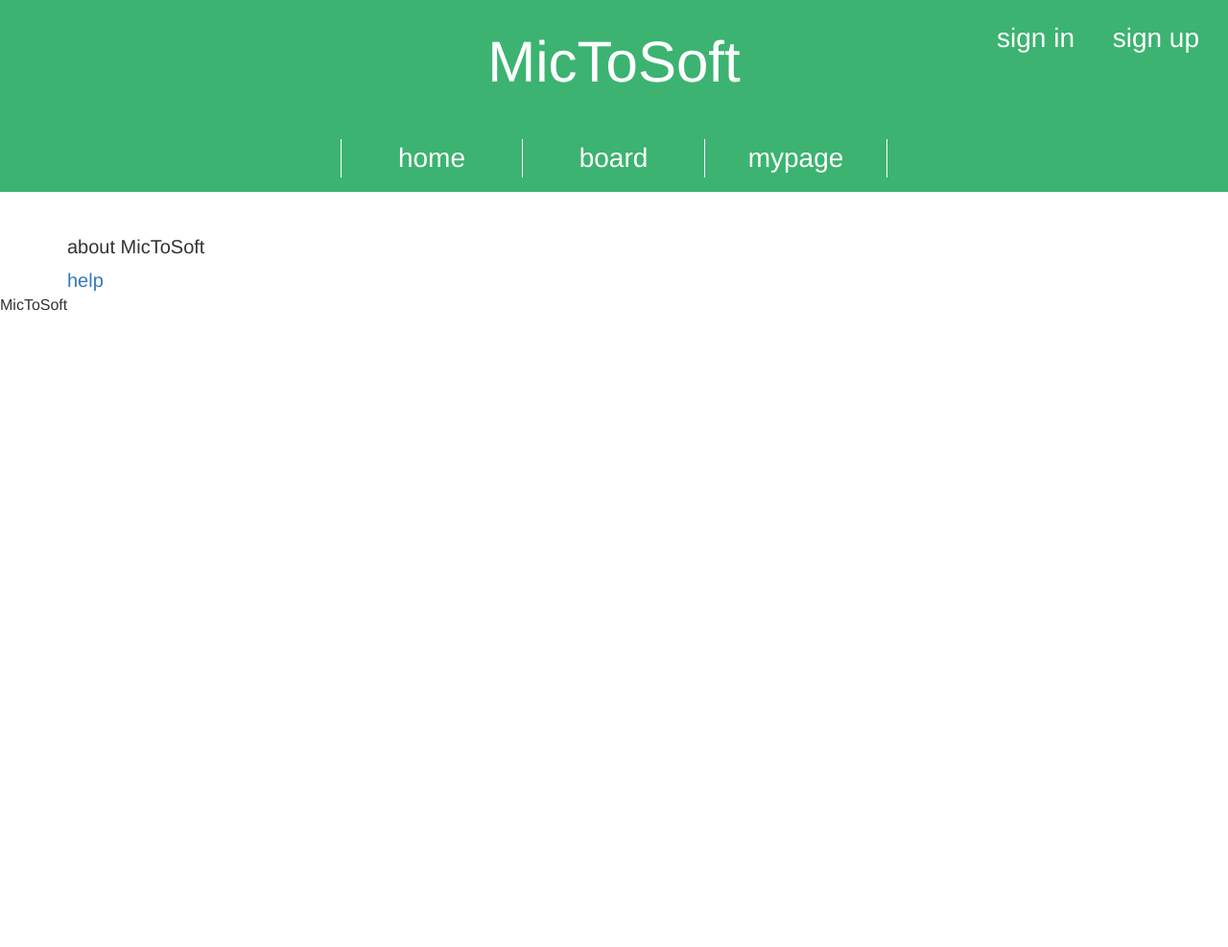
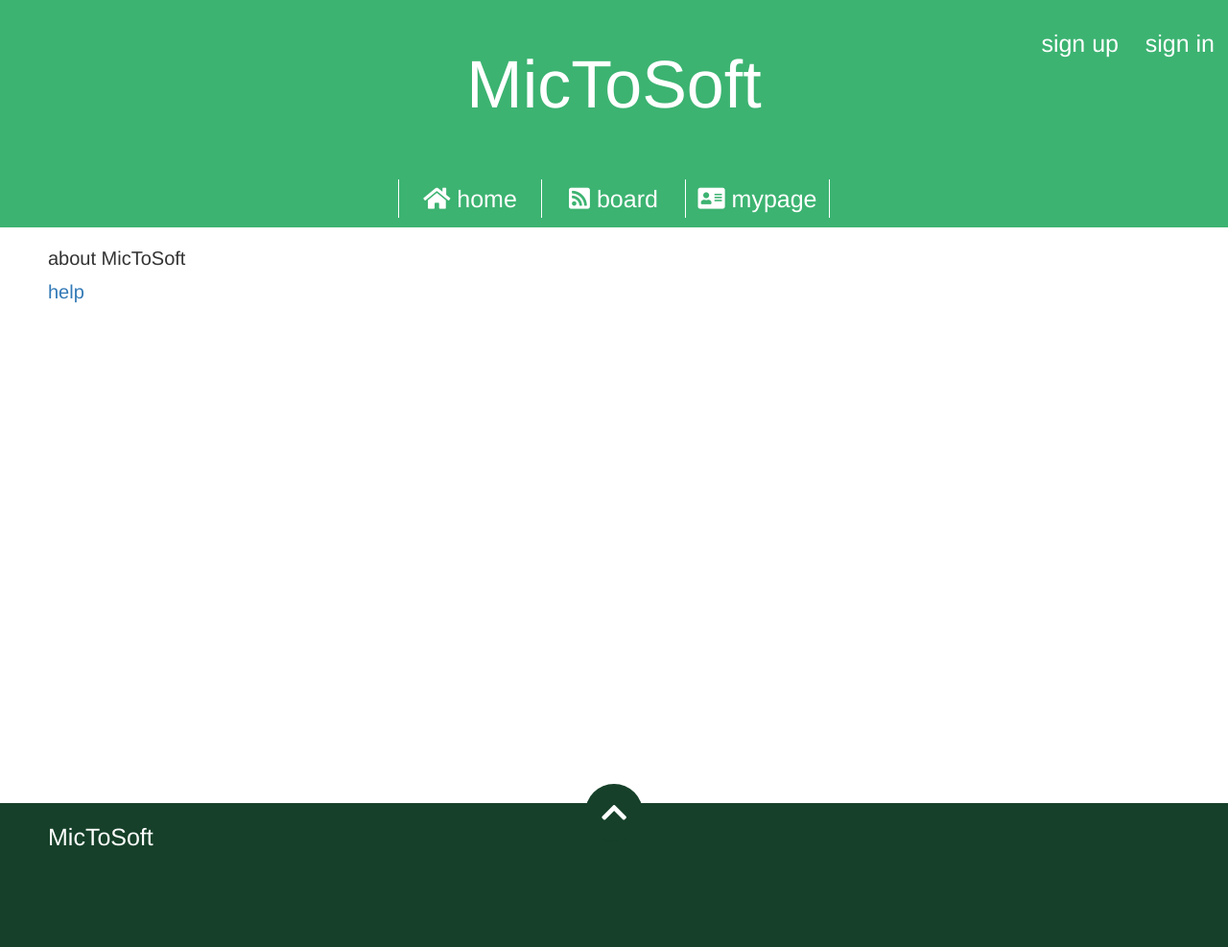
Before and after one commit to ssryu/MicToSoft, a Django app: page /about/ in a window 1280 px wide. Shown: the whole page at 96% size. Before the commit the page ends 324 px from the top, so only its background shows below. Run offline with Django 3.2, Linux system fonts and the light colour scheme; parts of the project's set-up code (start-up, migrations or seed data) failed here and were passed over; some libraries are stand-ins or nearby versions.

Commit message:
updateouterdesign

```diff
--- /dev/null
+++ b/mic_to_soft/classifier/static/css/scss/content/_footer.scss
@@ -0,0 +1,30 @@
+footer{
+    background-color: $sub-sub-color;
+    &>div{
+        min-height: 150px;
+        position: relative;
+        @include outer-base;
+    }
+    p{@include nav-text;}
+}
+
+
+.top-return{
+    background-color: $sub-sub-color;
+    position: absolute;
+    top: -20px;
+    left: 50%;
+    transform: translateX(-50%);
+    color: white;
+    text-align: center;
+    font-size: 30px;
+    i{line-height: 60px;}
+    height: 60px;
+    width: 60px;
+    border-radius: 100%;
+    transition: .5s;
+    &:hover{
+        top: -30px;
+        color: white;
+    }
+}
--- a/mic_to_soft/classifier/static/css/scss/content/_header.scss
+++ b/mic_to_soft/classifier/static/css/scss/content/_header.scss
@@ -1,90 +1,146 @@
 header{
-    background-color: c(3);
-    margin: 0;
-    position: relative;
-}
-
-
-.page-header{
-    @include outer-base;
-    border: none;
-
+    background-color: $main-color;
+    top: 0;
+    position: sticky;
+    @include desktop{
+        position: inherit;
+    }
     h1{
-        padding: 30px 0;
-        text-align: center;
-        & > a{
-            @include header-title;
+        @include header-title;
+        a, a:hover{
+            color: white;
             text-decoration: none;
         }
     }
-
-    h4{
-        position: absolute;
-        top: 20px;
-        right: 30px;
-        &:nth-child(3){right: 160px;}
-        a{
-            @include header-text;
-            text-decoration: none;
-        }
-        display: none;
-        @include desktop{display: inline;}
+    div{
+        position: relative;
+        @include outer-header;
     }
 }
 
 
-.top-menu{
-    list-style: none;
-    a{
-        @include header-text;
-        text-decoration: none;
-        text-align: center;
+
+
+#menu-trigger{
+    width: 40px;
+    height: 35px;
+    position: absolute;
+    right: 20px;
+    top: 50%;
+    transform: translateY(-50%);
+    &, span{
+        display: inline-block;
+        transition: all .4s;
+        box-sizing: border-box;
+        @include desktop{display: none;}
+    }
+    span{
+        position: absolute;
+        left: 0;
+        width: 100%;
+        height: 3px;
+        background-color: #fff;
+        border-radius: 4px;
+        &:nth-of-type(1){top: 0;}
+        &:nth-of-type(2){top: 16px;}
+        &:nth-of-type(3){bottom: 0;}
+    }
+    &.active{
+        span:nth-of-type(1){transform: translateY(16px) rotate(-45deg);}
+        span:nth-of-type(2){opacity: 0;}
+        span:nth-of-type(3){transform: translateY(-16px) rotate(45deg);}
+    }
+}
+
+
+
+
+
+#top-menu{
+    z-index: 2;
+    background-color: $sub-color;
+    position: fixed;
+    top: 0;
+    bottom: 0;
+    width: 220px;
+    overflow: scroll;
+    transition: .5s;
+    left: -500px;
+    &.active{left: 0;}
+    ul{@include outer-base;}
+    li>ul{padding-top: 0; width: 100%;box-sizing: border-box;}
+    a, p{
+        @include nav-text;
+        text-align: left;
         display: block;
-        min-width: 190px;
-        border-right: white 1px solid;
+        &+ul{padding-left: 20px;}
+        padding-left: 10px;
     }
-    li{
-        padding: 15px 0;
-        &:first-child>a{border-left: white 1px solid;}
+    a{border-bottom: white 1px solid;}
+    &>ul>li{margin-bottom: 25px;}
+
+
+    li:hover i{animation: 1.5s ease .0s infinite normal rotate_loop;}
+    @keyframes rotate_loop{
+        0%{transform: rotate(0deg);}
+        100%{transform: rotate(360deg);}
     }
-    ul{list-style: none;}
+
 
     @include desktop{
-        @include flex;
-        justify-content: center;
+        background-color: $main-color;
+        position: sticky;
+        bottom: initial;
+        overflow: initial;
+        width: auto;
+        &>ul>li{margin-bottom: 0;}
         li{
+            padding: 10px 0;
+            &:first-child{a,p{border-left: white 1px solid;}}
+            &:hover ul{
+                display: flex;
+                animation: .5s feedin;
+            }
+        }
+        a, p{
+            border: none;
+            text-align: center;
+            min-width: 150px;
+            padding-right: 10px;
+            border-right: white 1px solid;
+        }
+        ul{
+            @include flex;
+            justify-content: center;
+            padding: 0;
+            max-width: initial;
+            position: relative;
             ul{
-                @include flex;
-                justify-content: center;
-                background-color: c(4);
+                display: none;
+                background-color: $sub-color;
                 position: absolute;
                 top: 100%;
                 left: 0;
-                width: 100%;
-                display: none
+                right: 0;
+                padding: 0;
             }
-            @include hover{
-                & > ul{
-                    display: flex;
-                    animation: show .5s;
-                }
-            }
-            @keyframes show {
-                0% {display: flex;opacity: 0;}
-                100% {opacity: 1;}
+        }
+        @keyframes feedin{
+            0%{display: flex; opacity: 0;}
+            100%{opacity: 1;}
+        }
+        .signmenu{
+            position: absolute;
+            padding: 0;
+            top: -250%;
+            right: 10px;
+            &:nth-of-type(even){right: 110px;}
+            a{
+                padding: 4px;
+                min-width: 0;
+                line-height: normal;
+                border: none !important;
             }
         }
     }
-
-    @include rmedia(1){
-        position: fixed;
-        left: 0;
-        top: 0;
-        background-color: c(4);
-        height: 2000px;
-        padding: 40px;
-        a{text-align: left;}
-        ul > li{padding-left: 20px;}
-        display: none;
-    }
 }
--- a/mic_to_soft/classifier/static/css/scss/content/_main.scss
+++ b/mic_to_soft/classifier/static/css/scss/content/_main.scss
@@ -1,6 +1,5 @@
 main{
     @include outer-base;
-    //height: 5000px;
-    margin-top: 40px;
     @include main-text;
+    min-height: 600px;
 }
--- a/mic_to_soft/classifier/static/css/scss/utility/_other.scss
+++ b/mic_to_soft/classifier/static/css/scss/utility/_other.scss
@@ -77,8 +77,10 @@ $break-point: 769 481;
 
 // 色関係
 // 使用する色は全てここで管理する
-// 色を指定する時は全てc()を通す
-$c: white black #3CB371 #2B8051 #57FFA2 #164029 #4EE692;
+$main-color: #3CB371;
+$sub-color: #2B8051;
+$sub-sub-color: #164029;
+$c: #3CB371 #2B8051 #57FFA2 #164029 #4EE692;
 @function c($index){
     @return nth($c, $index);
 }
--- a/mic_to_soft/classifier/static/css/scss/utility/_outer.scss
+++ b/mic_to_soft/classifier/static/css/scss/utility/_outer.scss
@@ -1,5 +1,18 @@
 @mixin outer-base{
+    padding: 15px 10px;
+    max-width: 1200px;
     margin: auto;
-    padding: 0 30px;
-    max-width: 1200;
 }
+
+
+@mixin outer-header{
+    @include outer-base;
+    @include tablet{
+        padding-top: 30px;
+        padding-bottom: 30px;
+    }
+    @include desktop{
+        padding-top: 50px;
+        padding-bottom: 50px;
+    }
+}
--- a/mic_to_soft/classifier/static/css/scss/utility/_typography.scss
+++ b/mic_to_soft/classifier/static/css/scss/utility/_typography.scss
@@ -25,25 +25,26 @@ body{
 }
 
 
+
 @mixin header-title{
     font-size: 30px;
-    line-height: 40px;
+    color: white;
     font-weight: lighter;
-    color: white;
+    text-align: left;
     @include tablet{
-        font-size: 45px;
-        line-height: 55px;
+        font-size: 50px;
+        text-align: center;
     }
     @include desktop{
-        font-size: 60px;
-        line-height: 70px;
+        font-size: 70px;
     }
 }
 
 
-@mixin header-text{
-    font-size: 28px;
+@mixin nav-text{
+    font-size: 25px;
     line-height: 40px;
+    color: white;
     font-weight: lighter;
-    color: white;
+    text-decoration: none;
 }
--- a/mic_to_soft/classifier/static/css/style.css
+++ b/mic_to_soft/classifier/static/css/style.css
@@ -90,118 +90,183 @@ body {
 
 header {
   background-color: #3CB371;
-  margin: 0;
-  position: relative; }
-
-.page-header {
-  margin: auto;
-  padding: 0 30px;
-  max-width: 1200;
-  border: none; }
-  .page-header h1 {
-    padding: 30px 0;
-    text-align: center; }
-    .page-header h1 > a {
+  top: 0;
+  position: sticky; }
+  @media screen and (min-width: 769px) {
+    header {
+      position: inherit; } }
+  header h1 {
     font-size: 30px;
-      line-height: 40px;
+    color: white;
     font-weight: lighter;
+    text-align: left; }
+    @media screen and (min-width: 481px) {
+      header h1 {
+        font-size: 50px;
+        text-align: center; } }
+    @media screen and (min-width: 769px) {
+      header h1 {
+        font-size: 70px; } }
+    header h1 a, header h1 a:hover {
       color: white;
       text-decoration: none; }
+  header div {
+    position: relative;
+    padding: 15px 10px;
+    max-width: 1200px;
+    margin: auto; }
     @media screen and (min-width: 481px) {
-        .page-header h1 > a {
-          font-size: 45px;
-          line-height: 55px; } }
+      header div {
+        padding-top: 30px;
+        padding-bottom: 30px; } }
     @media screen and (min-width: 769px) {
-        .page-header h1 > a {
-          font-size: 60px;
-          line-height: 70px; } }
-  .page-header h4 {
+      header div {
+        padding-top: 50px;
+        padding-bottom: 50px; } }
+
+#menu-trigger {
+  width: 40px;
+  height: 35px;
   position: absolute;
-    top: 20px;
-    right: 30px;
-    display: none; }
-    .page-header h4:nth-child(3) {
-      right: 160px; }
-    .page-header h4 a {
-      font-size: 28px;
+  right: 20px;
+  top: 50%;
+  transform: translateY(-50%); }
+  #menu-trigger, #menu-trigger span {
+    display: inline-block;
+    transition: all .4s;
+    box-sizing: border-box; }
+    @media screen and (min-width: 769px) {
+      #menu-trigger, #menu-trigger span {
+        display: none; } }
+  #menu-trigger span {
+    position: absolute;
+    left: 0;
+    width: 100%;
+    height: 3px;
+    background-color: #fff;
+    border-radius: 4px; }
+    #menu-trigger span:nth-of-type(1) {
+      top: 0; }
+    #menu-trigger span:nth-of-type(2) {
+      top: 16px; }
+    #menu-trigger span:nth-of-type(3) {
+      bottom: 0; }
+  #menu-trigger.active span:nth-of-type(1) {
+    transform: translateY(16px) rotate(-45deg); }
+  #menu-trigger.active span:nth-of-type(2) {
+    opacity: 0; }
+  #menu-trigger.active span:nth-of-type(3) {
+    transform: translateY(-16px) rotate(45deg); }
+
+#top-menu {
+  z-index: 2;
+  background-color: #2B8051;
+  position: fixed;
+  top: 0;
+  bottom: 0;
+  width: 220px;
+  overflow: scroll;
+  transition: .5s;
+  left: -500px; }
+  #top-menu.active {
+    left: 0; }
+  #top-menu ul {
+    padding: 15px 10px;
+    max-width: 1200px;
+    margin: auto; }
+  #top-menu li > ul {
+    padding-top: 0;
+    width: 100%;
+    box-sizing: border-box; }
+  #top-menu a, #top-menu p {
+    font-size: 25px;
     line-height: 40px;
+    color: white;
     font-weight: lighter;
-      color: white;
-      text-decoration: none; }
+    text-decoration: none;
+    text-align: left;
+    display: block;
+    padding-left: 10px; }
+    #top-menu a + ul, #top-menu p + ul {
+      padding-left: 20px; }
+  #top-menu a {
+    border-bottom: white 1px solid; }
+  #top-menu > ul > li {
+    margin-bottom: 25px; }
+  #top-menu li:hover i {
+    animation: 1.5s ease .0s infinite normal rotate_loop; }
+
+@keyframes rotate_loop {
+  0% {
+    transform: rotate(0deg); }
+  100% {
+    transform: rotate(360deg); } }
   @media screen and (min-width: 769px) {
-      .page-header h4 {
-        display: inline; } }
-
-.top-menu {
-  list-style: none; }
-  .top-menu a {
-    font-size: 28px;
-    line-height: 40px;
-    font-weight: lighter;
-    color: white;
-    text-decoration: none;
+    #top-menu {
+      background-color: #3CB371;
+      position: sticky;
+      bottom: initial;
+      overflow: initial;
+      width: auto; }
+      #top-menu > ul > li {
+        margin-bottom: 0; }
+      #top-menu li {
+        padding: 10px 0; }
+        #top-menu li:first-child a, #top-menu li:first-child p {
+          border-left: white 1px solid; }
+        #top-menu li:hover ul {
+          display: flex;
+          animation: .5s feedin; }
+      #top-menu a, #top-menu p {
+        border: none;
         text-align: center;
-    display: block;
-    min-width: 190px;
+        min-width: 150px;
+        padding-right: 10px;
         border-right: white 1px solid; }
-  .top-menu li {
-    padding: 15px 0; }
-    .top-menu li:first-child > a {
-      border-left: white 1px solid; }
-  .top-menu ul {
-    list-style: none; }
-  @media screen and (min-width: 769px) {
-    .top-menu {
-      display: flex;
-      justify-content: space-between;
-      align-items: center;
-      flex-wrap: wrap;
-      justify-content: center; }
-      .top-menu li ul {
+      #top-menu ul {
         display: flex;
         justify-content: space-between;
         align-items: center;
         flex-wrap: wrap;
         justify-content: center;
+        padding: 0;
+        max-width: initial;
+        position: relative; }
+        #top-menu ul ul {
+          display: none;
           background-color: #2B8051;
           position: absolute;
           top: 100%;
           left: 0;
-        width: 100%;
-        display: none; }
-      .top-menu li:hover {
-        transition: 0.3s; }
-        .top-menu li:hover > ul {
-          display: flex;
-          animation: show .5s; }
-    @keyframes show {
+          right: 0;
+          padding: 0; }
+    @keyframes feedin {
       0% {
         display: flex;
         opacity: 0; }
       100% {
-        opacity: 1; } } }
-  @media screen and (max-width: 769px) {
-    .top-menu {
-      position: fixed;
-      left: 0;
-      top: 0;
-      background-color: #2B8051;
-      height: 2000px;
-      padding: 40px;
-      display: none; }
-      .top-menu a {
-        text-align: left; }
-      .top-menu ul > li {
-        padding-left: 20px; } }
+        opacity: 1; } }
+      #top-menu .signmenu {
+        position: absolute;
+        padding: 0;
+        top: -250%;
+        right: 10px; }
+        #top-menu .signmenu:nth-of-type(even) {
+          right: 110px; }
+        #top-menu .signmenu a {
+          padding: 4px;
+          min-width: 0;
+          line-height: normal;
+          border: none !important; } }
 
 main {
+  padding: 15px 10px;
+  max-width: 1200px;
   margin: auto;
-  padding: 0 30px;
-  max-width: 1200;
-  margin-top: 40px;
   font-size: 15px;
   line-height: 25px;
-  font-weight: 300; }
+  font-weight: 300;
+  min-height: 600px; }
   @media screen and (min-width: 481px) {
     main {
       font-size: 18px;
@@ -211,6 +276,40 @@ main {
       font-size: 20px;
       line-height: 35px; } }
 
+footer {
+  background-color: #164029; }
+  footer > div {
+    min-height: 150px;
+    position: relative;
+    padding: 15px 10px;
+    max-width: 1200px;
+    margin: auto; }
+  footer p {
+    font-size: 25px;
+    line-height: 40px;
+    color: white;
+    font-weight: lighter;
+    text-decoration: none; }
+
+.top-return {
+  background-color: #164029;
+  position: absolute;
+  top: -20px;
+  left: 50%;
+  transform: translateX(-50%);
+  color: white;
+  text-align: center;
+  font-size: 30px;
+  height: 60px;
+  width: 60px;
+  border-radius: 100%;
+  transition: .5s; }
+  .top-return i {
+    line-height: 60px; }
+  .top-return:hover {
+    top: -30px;
+    color: white; }
+
 img {
   max-width: 100%;
   height: auto; }
--- /dev/null
+++ b/mic_to_soft/classifier/static/js/base.js
@@ -0,0 +1,13 @@
+onload = function(){
+
+    // smooth-scroll有効化
+    const scroll = new SmoothScroll('a[href*="#"]');
+
+
+    document.getElementById('menu-trigger').onclick = function(){
+        document.getElementById('menu-trigger').classList.toggle('active')
+        document.getElementById('top-menu').classList.toggle('active')
+    }
+
+
+};
--- a/mic_to_soft/templates/layout.html
+++ b/mic_to_soft/templates/layout.html
@@ -4,31 +4,45 @@
     <head>
         <meta charset="utf-8">
         <title>MicToSoft:{% block title %} {% endblock %}</title>
+        <meta name="viewport" content="width=device-width, initial-scale=1.0">
         <link rel="stylesheet" href="//maxcdn.bootstrapcdn.com/bootstrap/3.2.0/css/bootstrap.min.css">
         <link rel="stylesheet" href="//maxcdn.bootstrapcdn.com/bootstrap/3.2.0/css/bootstrap-theme.min.css">
         <!-- <link href="//fonts.googleapis.com/css?family=Lobster&subset=latin,latin-ext" rel="stylesheet" type="text/css"> -->
         <link rel="stylesheet" href="{% static 'css/style.css' %}">
+        <link rel="stylesheet" href="https://use.fontawesome.com/releases/v5.8.1/css/all.css" integrity="sha384-50oBUHEmvpQ+1lW4y57PTFmhCaXp0ML5d60M1M7uH2+nqUivzIebhndOJK28anvf" crossorigin="anonymous">
+        <script src="https://cdn.jsdelivr.net/npm/smooth-scroll@16/dist/smooth-scroll.min.js"></script>
     </head>
 
+    <body>
+
     <header>
+        <div>
+            <h1><a href="/">MicToSoft</a></h1>
+            <p id="menu-trigger">
+                <span></span>
+                <span></span>
+                <span></span>
+            </p>
+        </div>
+    </header>
 
-        <body>
-            <div class="page-header">
-                <h1><a href="/">MicToSoft</a></h1>
-                <h4><a href="{% url 'signup' %}" align="right">sign up</a></h4>
-                <h4><a href="{% url 'signin' %}" align="right">sign in</a></h4>
-                <ul class="top-menu">
-                    <li><a href="{% url 'index' %}">home</a></li>
-                    <li><a href="{% url 'board' %}">board</a></li>
-                    <li><a href="#">mypage</a>
+
+    <nav id="top-menu">
+        <ul>
+            <li><a href="{% url 'index' %}"><i class="fas fa-home"></i> home</a></li>
+            <li><a href="{% url 'board' %}"><i class="fas fa-rss-square"></i> board</a></li>
+            <li><p><i class="fas fa-address-card"></i> mypage</p>
                 <ul>
                     <li><a href="{% url 'account' %}">account</a></li>
                     <li><a href="{% url 'managemodels' %}">managemodels</a></li>
                 </ul>
             </li>
+
+            <li class="signmenu"><a href="{% url 'signup' %}" align="right"> sign up</a></li>
+            <li class="signmenu"><a href="{% url 'signin' %}" align="right"> sign in</a></li>
         </ul>
-            </div>
-    </header>
+      </nav>
+
 
     <main>
         <div class="content">
@@ -37,9 +51,12 @@
     </main>
 
     <footer>
+        <div>
             <p>MicToSoft</p>
+            <a href="#" class="top-return"><i class="fas fa-chevron-up"></i></a>
+        </div>
     </footer>
 
     </body>
-
+    <script src="{% static 'js/base.js' %}"></script>
 </html>
```
Lines whose indentation alone changed are shown as unchanged.
